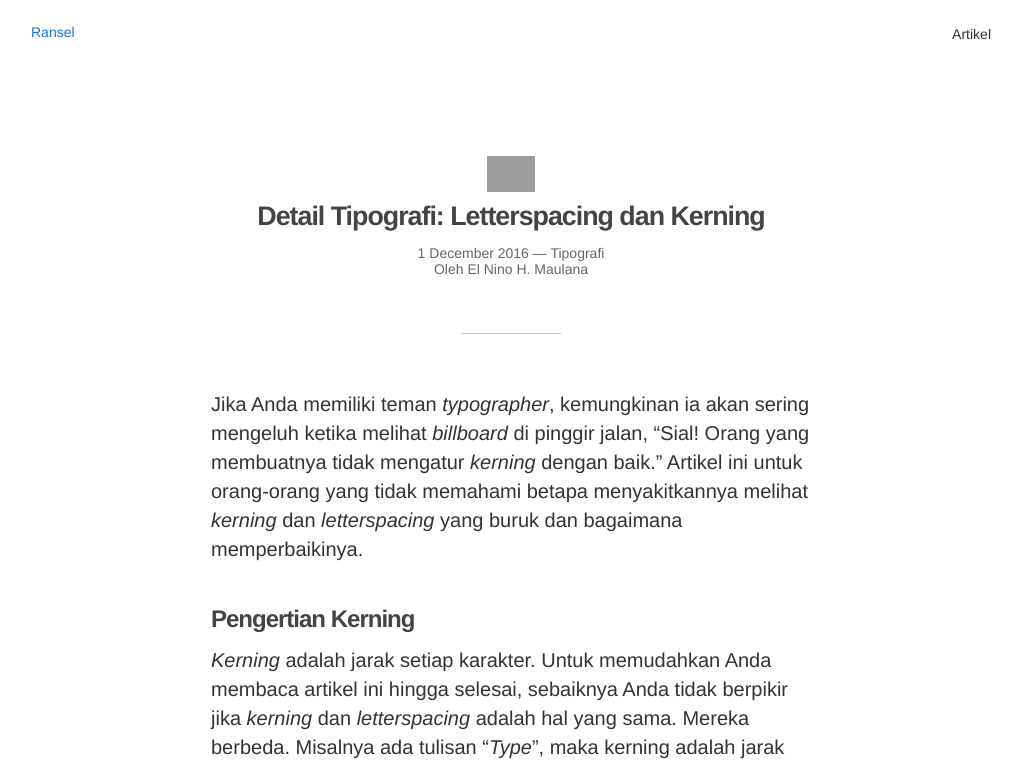
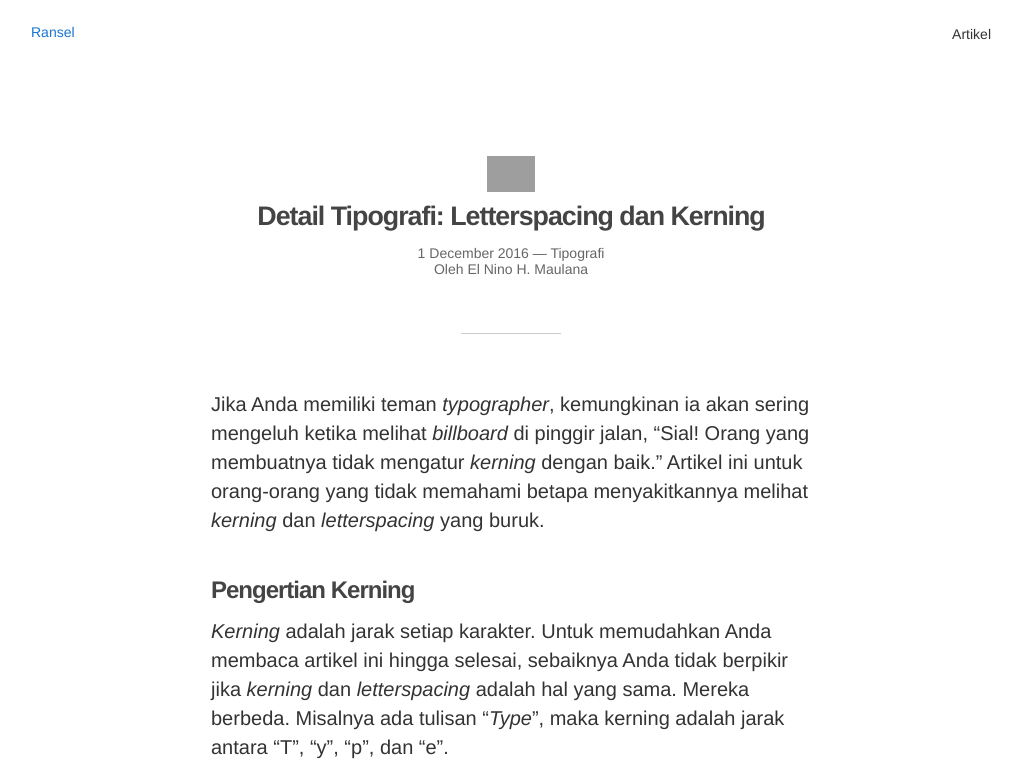
Before and after one commit to tertanda/rnsl.github.io, a Jekyll site: the page built from artikel/tipografi/_posts/2016-12-01-detail-tipografi-letterspacing-kerning.md, in a window 1280 px wide and 900 px high, cut to the strip 0-766 px from the top of the window. Shown: the whole strip, without its empty margins (129-1151 px from the left). Built offline with Jekyll 4.4.1, drawn with Linux system fonts in a browser that asks for light colours; grey boxes are pictures that could not be loaded.

Commit message:
Update 2016-12-01-detail-tipografi-letterspacing-kerning.md

```diff
--- a/artikel/tipografi/_posts/2016-12-01-detail-tipografi-letterspacing-kerning.md
+++ b/artikel/tipografi/_posts/2016-12-01-detail-tipografi-letterspacing-kerning.md
@@ -11,7 +11,7 @@
 meta     : Detail tipografi mempengaruhi penampilan tulisan dan kemudahan seseorang untuk membacanya. Dalam artikel ini, kita akan membicarakan letterspacing dan kerning.
 ---
 
-Jika Anda memiliki teman *typographer*, kemungkinan ia akan sering mengeluh ketika melihat *billboard* di pinggir jalan, "Sial! Orang yang membuatnya tidak mengatur *kerning* dengan baik." Artikel ini untuk orang-orang yang tidak memahami betapa menyakitkannya melihat *kerning* dan *letterspacing* yang buruk dan bagaimana memperbaikinya.
+Jika Anda memiliki teman *typographer*, kemungkinan ia akan sering mengeluh ketika melihat *billboard* di pinggir jalan, "Sial! Orang yang membuatnya tidak mengatur *kerning* dengan baik." Artikel ini untuk orang-orang yang tidak memahami betapa menyakitkannya melihat *kerning* dan *letterspacing* yang buruk.
 
 ## Pengertian Kerning
 
```
